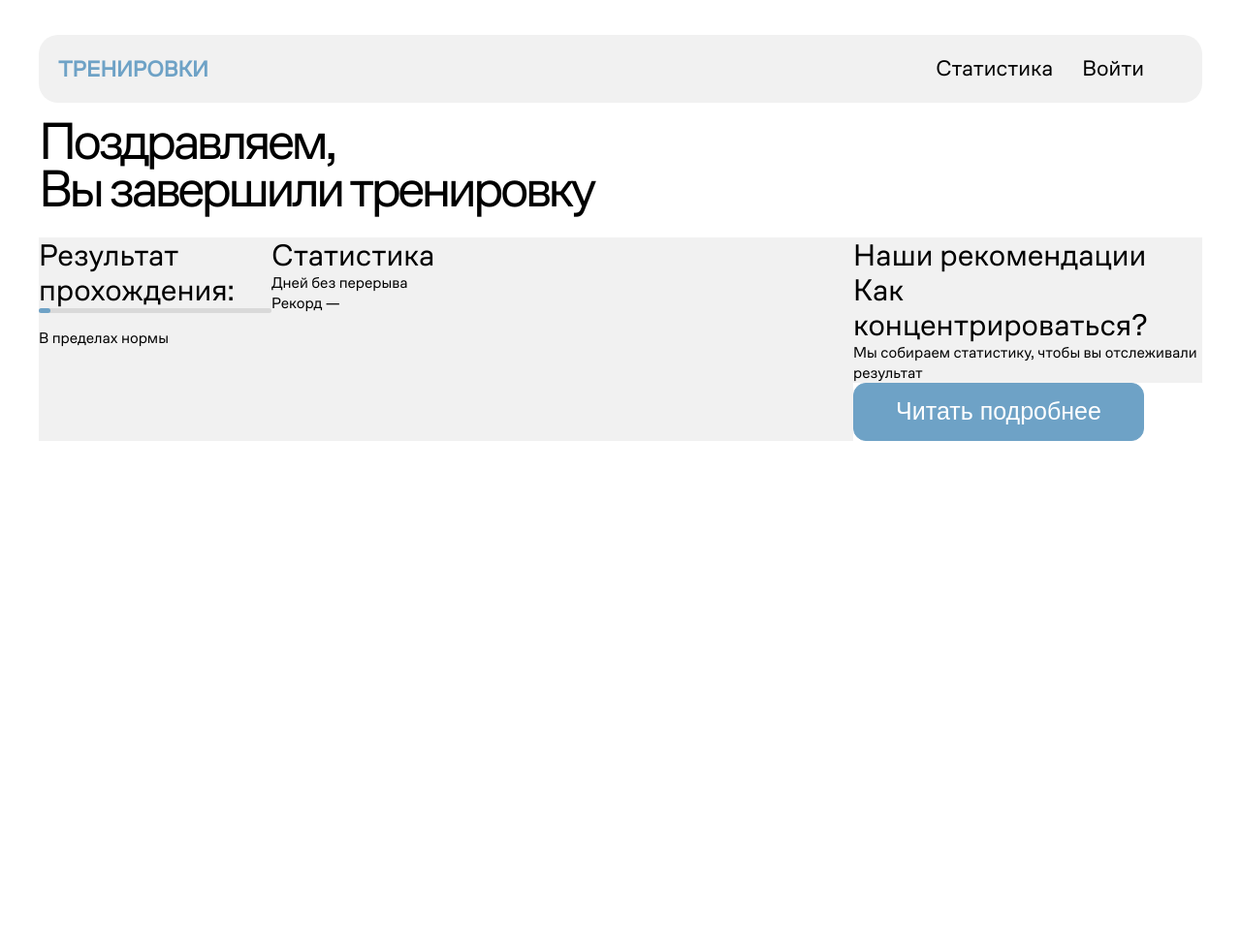
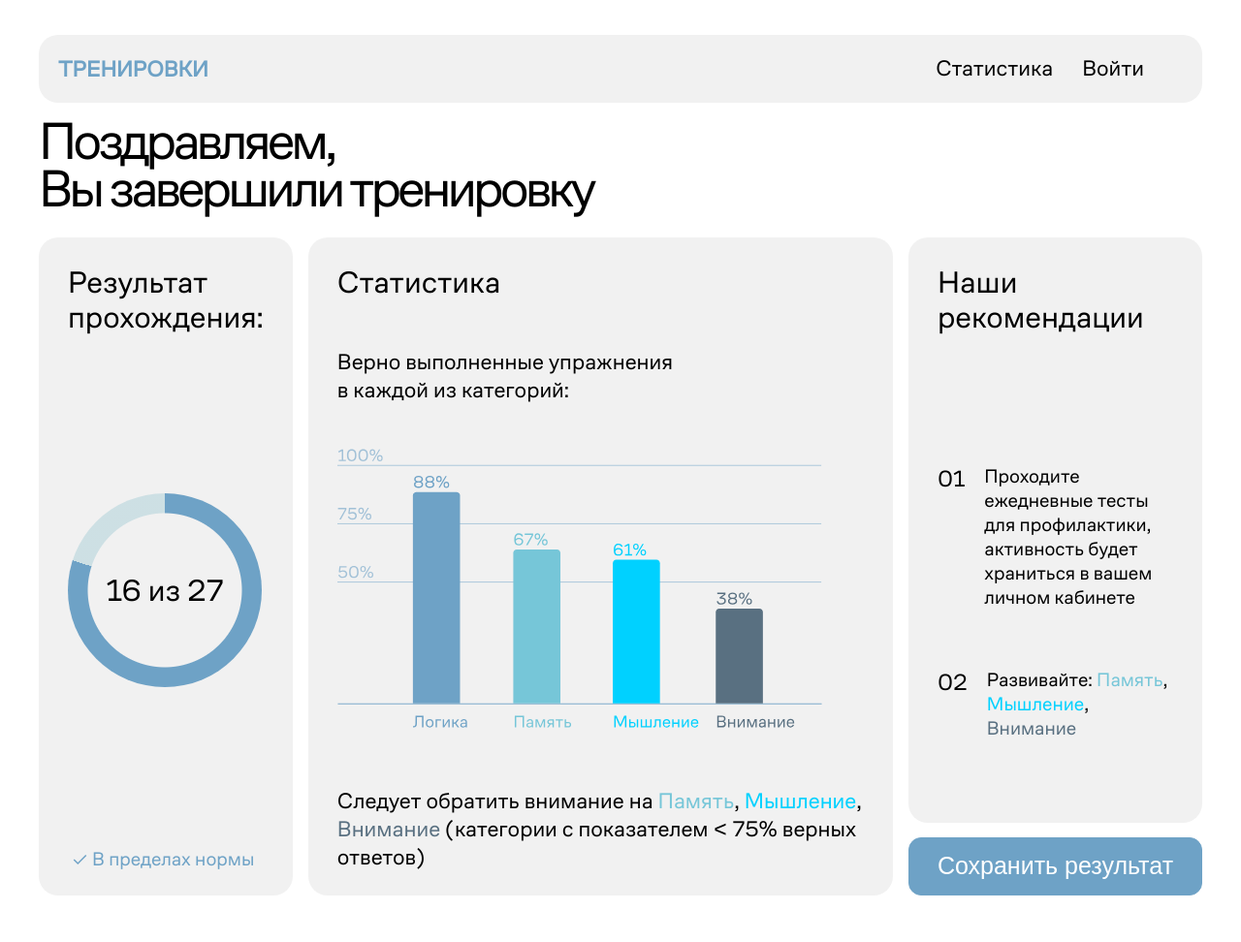
Before and after one commit to t0sssik/memory-project, a Django app: page /test/end in a window 1280 px wide. Shown: the whole page at 97% size. Before the commit the page ends 455 px from the top, so only its background shows below. Run offline with Django 5.2, Linux system fonts and the light colour scheme; some web fonts are replaced.

Commit message:
feat: end test page appearance done

```diff
--- a/Main/static/styles/base.css
+++ b/Main/static/styles/base.css
@@ -32,4 +32,7 @@ body {
     --green-corect: #75DF68;
     --neutral-gray: #C1B9B9;
     --input-back: #F0F7F9;
+    --stats-memory: #76C6D8;
+    --stats-mind: #00d1ff;
+    --stats-attention: #597081;
 }
--- a/Main/static/styles/end.css
+++ b/Main/static/styles/end.css
@@ -53,7 +53,7 @@ div.hero p, h1{
     display: flex;
     flex-wrap: wrap;
     padding: 0 40px 0 40px;
-    margin: 0 0 0 0;
+    margin: 0 0 32px 0;
 }
 
 .blocks h3, .blocks h2, .blocks h4, .blocks p{
@@ -67,40 +67,64 @@ div.hero p, h1{
     line-height: 36px;
 }
 
-div.result-block, div.stats-block, div.rec-block{
-    background-color: var(--nav-color);
+div.result-block, div.stats-block{
+    margin: 0 16px 16px 0;
 }
 
-.blocks .result-block div, .blocks .stats-block div{
-    margin: initial;
+div.rec-block{
+    margin-bottom: 16px;
+}
+
+
+div.result-block, div.stats-block, div.rec-container{
+    background-color: var(--nav-color);
+    border-radius: 20px;
+    padding: 28px 30px 25px 30px;
 }
 
 .result-block{
     flex-basis: 10%;
     flex-grow: 1;
+    display: flex;
+    flex-direction: column;
+    justify-content: space-between;
 }
 
-.result-block progress{
-    width: 100%;
-    height: 5px;
-    margin-bottom: 13px;
-    border-radius: 5px;
+.result-block p, img{
+    font-size: 20px;
+    display: inline-block;
 }
 
-.result-block progress::-webkit-progress-bar {
-    background-color: var(--day-incomplete);
-    border-radius: 5px;
+.progress-bar{
+    margin: 32px 0 32px 0;
 }
 
-.result-block progress::-webkit-progress-value {
-    background-color: var(--font-color-secondary);
-    border-radius: 5px;
+.progress-bar {
+    display: flex;
+    justify-content: center;
+    align-items: center;
+    width: 200px;
+    height: 200px;
+    border-radius: 50%;
 }
 
-.result-block div.progress{
+progress{
+    visibility: hidden;
+    height: 0;
+    width: 0;
+}
+
+.res-note{
     display: flex;
-    justify-content: space-between;
-    margin-bottom: 32px;
+}
+
+.res-note img{
+    height: 25px;
+    width: 25px;
+}
+
+.res-note.neutral{
+    color: var(--font-color-secondary);
 }
 
 .stats-block{
@@ -108,23 +132,80 @@ div.result-block, div.stats-block, div.rec-block{
     flex-basis: 40%;
 }
 
+.stats-block h3{
+    margin-bottom: 50px;
+}
+
+.stats-block img{
+    margin: 40px 0 50px 0;
+    width: 500px;
+    height: 300px;
+}
+
+.stats-block h4{
+    font-size: 23px;
+}
+
+div.rec-container{
+    margin-bottom: 15px;
+    flex-grow: 1;
+    display: flex;
+    flex-direction: column;
+    justify-content: space-between;
+}
+
+.mind{
+    color: var(--stats-mind);
+}
+
+.attention{
+    color: var(--stats-attention);
+}
+
+.memory{
+    color: var(--stats-memory);
+}
+
+.logic{
+    color: var(--font-color-secondary);
+}
+
 div.rec-block{
     flex-basis: 20%;
     flex-grow: 1;
-    background-color: transparent;
+    display: flex;
+    flex-direction: column;
 }
 
-.rec-container{
-    background-color: var(--nav-color);
+.rec-block h3{
+    margin-bottom: 32px;
 }
 
-.rectangle{
-    height: 50px;
-    width: 50px;
+.rec-block ol{
+    list-style-type: none;
+    counter-reset: num;
+    margin: 0;
+    padding: 0;
+   }
+
+.rec-block p{
+    font-size: 20px;
+}
+
+.rec-block li{
+    display: flex;
+    margin-bottom: 60px;
+}
+
+.rec-block li::before {
+    content: '0' counter(num);
+    counter-increment: num;
+    font-size: 24px;
+    margin-right: 20px;
 }
 
 button{
-    width: 300px;
+    width: 100%;
     height: 60px;
     border-radius: 13px;
     background-color: var(--font-color-secondary);
--- a/templates/end.html
+++ b/templates/end.html
@@ -7,6 +7,17 @@
     <link rel="stylesheet" href="{% static "/styles/end.css" %}" type="text/css">
     <link rel="stylesheet" href="{% static "/styles/nav.css" %}" type="text/css">
     <title>MemoryProject</title>
+    <style>
+        .progress-bar{
+            background:
+                radial-gradient(closest-side, var(--nav-color) 79%, transparent 80% 100%),
+                conic-gradient(var(--font-color-secondary) 80%, rgba(0, 125, 153, 15%) 0);
+        }
+        .progress-bar::before{
+            content: '16 из 27';
+            font-size: 32px;
+        }
+    </style>
 </head>
     <body>
     <main>
@@ -18,28 +29,42 @@
         <div class="blocks">
             <div class="result-block">
                 <h3>Результат прохождения:</h3>
-                <div class="progress-bar">
-                    <progress id="completion" max="100" value="5">5%</progress>
+                <div class="progress-bar" style="  ">
+                    <progress id="completion" max="100" value="5" >5%</progress>
                 </div>
-                <p>В пределах нормы</p>
+
+                <div class="res-note neutral">
+                    <img alt="" src="{% static "images/tick.svg" %}">
+                    <p>В пределах нормы</p>
+                </div>
             </div>
 
             <div class="stats-block">
                 <h3>Статистика</h3>
-                <div>
-                    <strong>{{ stats.streak }}</strong>
-                    <h4>Дней без перерыва<br>
-                    Рекорд — {{ stats.best_streak }}</h4>
-                </div>
+                <h4>Верно выполненные упражнения<br>
+                    в каждой из категорий:</h4>
+                <img src="{% static '/images/diagram_test.svg' %}" alt="diagram">
+
+                <h4>Следует обратить внимание на <span class="memory">Память</span>,
+                    <span class="mind">Мышление</span>, <span class="attention">Внимание</span>
+                    (категории с показателем < 75% верных ответов)</h4>
+
             </div>
             <div class="rec-block">
                 <div class="rec-container">
                     <h3>Наши рекомендации</h3>
-                    <h3>Как концентрироваться?</h3>
-                    <p>Мы собираем статистику, чтобы вы отслеживали<br>
-                        результат</p>
+                    <ol>
+                        <li>
+                            <p>Проходите ежедневные тесты для профилактики, активность будет храниться в вашем
+                                личном кабинете</p>
+                        </li>
+                        <li>
+                            <p>Развивайте: <span class="memory">Память</span>,
+                            <span class="mind">Мышление</span>, <span class="attention">Внимание</span></p>
+                        </li>
+                    </ol>
                 </div>
-                <button>Читать подробнее</button>
+                <button>Сохранить результат</button>
             </div>
         </div>
     </main>
```
Also changed, not shown: Main/static/images/diagram_test.svg (added).
